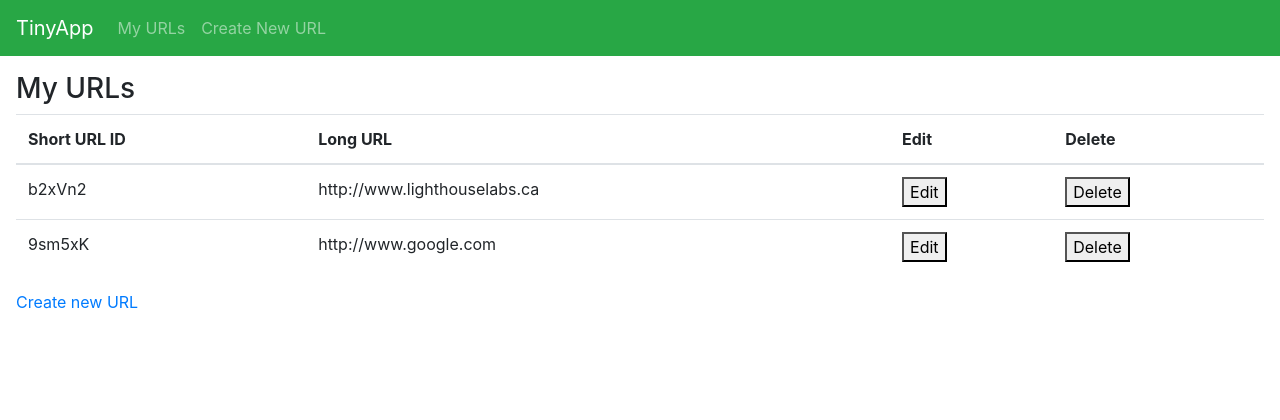
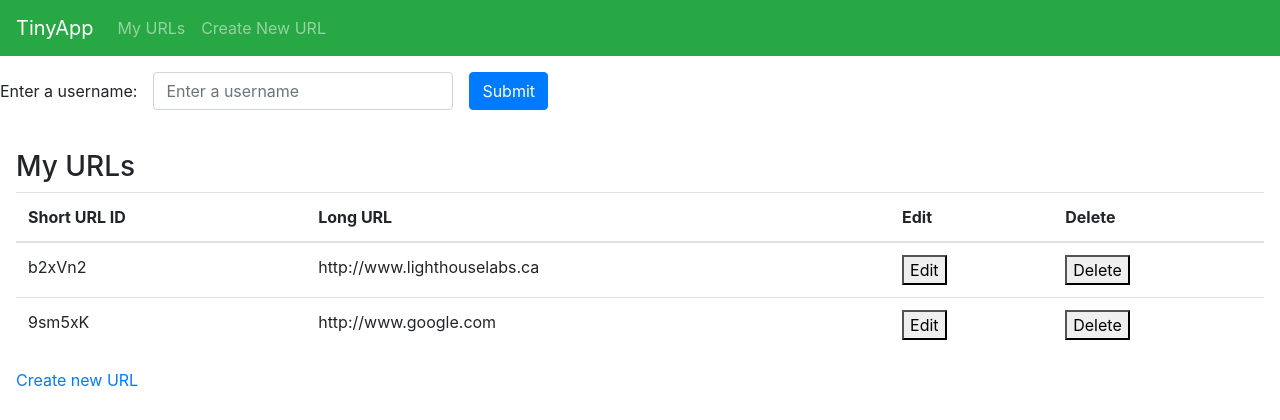
Before and after one commit to Cyber-Sam33/tinyapp, a Node server app: page /urls in a window 1280 px wide. Shown: the top 420 px of the page. Run offline with Node 20, Linux system fonts and the light colour scheme; some libraries are stand-ins or nearby versions.

Commit message:
New branch - Cookies added

```diff
--- a/express_server.js
+++ b/express_server.js
@@ -55,6 +55,12 @@ app.post("/urls/:id/delete", (req, res) => {
   res.redirect("/urls");
 });
 
+app.post("/login", (req, res) => {
+  const username = req.body["username"];
+  console.log(req.body);
+  res.cookie('username', username);
+  res.redirect("/urls");
+});
 
 app.post("/urls/:id", (req, res) => {
   const id = req.params.id;
@@ -63,15 +69,11 @@ app.post("/urls/:id", (req, res) => {
   res.redirect("/urls");
 });
 
-
-
 app.post("/urls/:id/delete", (req, res) => {
   const id = req.params.id;
   delete urlDatabase[id];
   res.redirect("/urls");
 });
-
-
 
 
 app.get("/", (req, res) => {
--- a/views/partials/_header.ejs
+++ b/views/partials/_header.ejs
@@ -19,4 +19,17 @@
       </div>
     </div>
   </nav>
+  <form class="form-inline" action="/login" method="POST">
+    <div class="form-group mb-2">
+      <label for="username">Enter a username:</label>
+      <input
+        class="form-control"
+        type="text"
+        name="username"
+        placeholder="Enter a username"
+        style="width: 300px; margin: 1em"
+      />
+      <button type="submit" class="btn btn-primary">Submit</button>
+    </div>
+  </form>
 </header>
```
